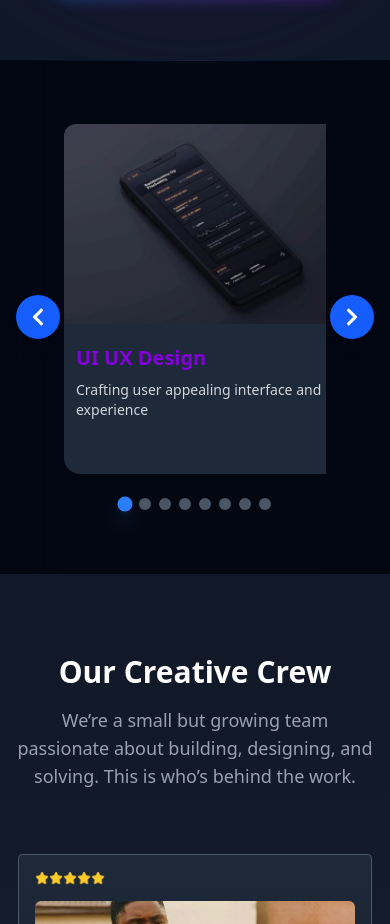
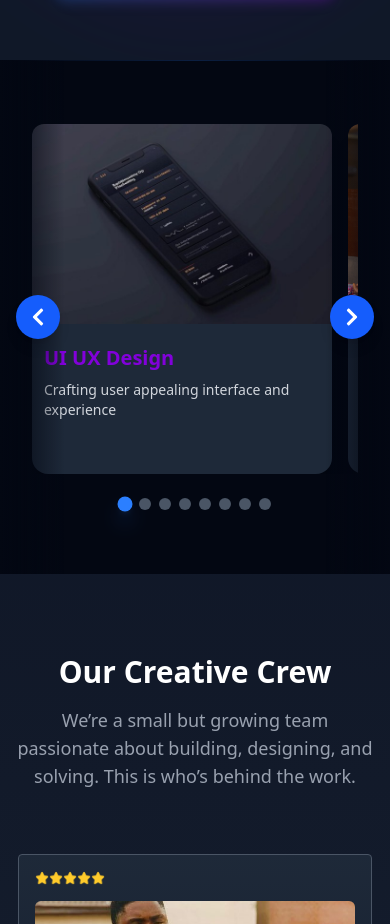
Before and after one commit to cyberdiego33/Tech-Sphere-React, a React (Vite) app: page / in a window 390 px wide. Shown: the part 3940-4864 px from the top of the page. Built offline with nearby package versions, Linux system fonts and the light colour scheme.

Commit message:
Update OurProducts.jsx

```diff
--- a/src/components/homePage-Components/OurProducts.jsx
+++ b/src/components/homePage-Components/OurProducts.jsx
@@ -272,7 +272,7 @@ const ResponsiveCarousel = ({ SliderAPI }) => {
       </button>
 
       {/* Carousel Container */}
-      <div className="relative px-16"> {/* Add padding to hide partial cards */}
+      <div className="relative px-8 sm:px-16"> {/* Add padding to hide partial cards */}
         <div
           ref={scrollRef}
           className="flex overflow-x-auto snap-x snap-mandatory scrollbar-hide gap-4"
```
